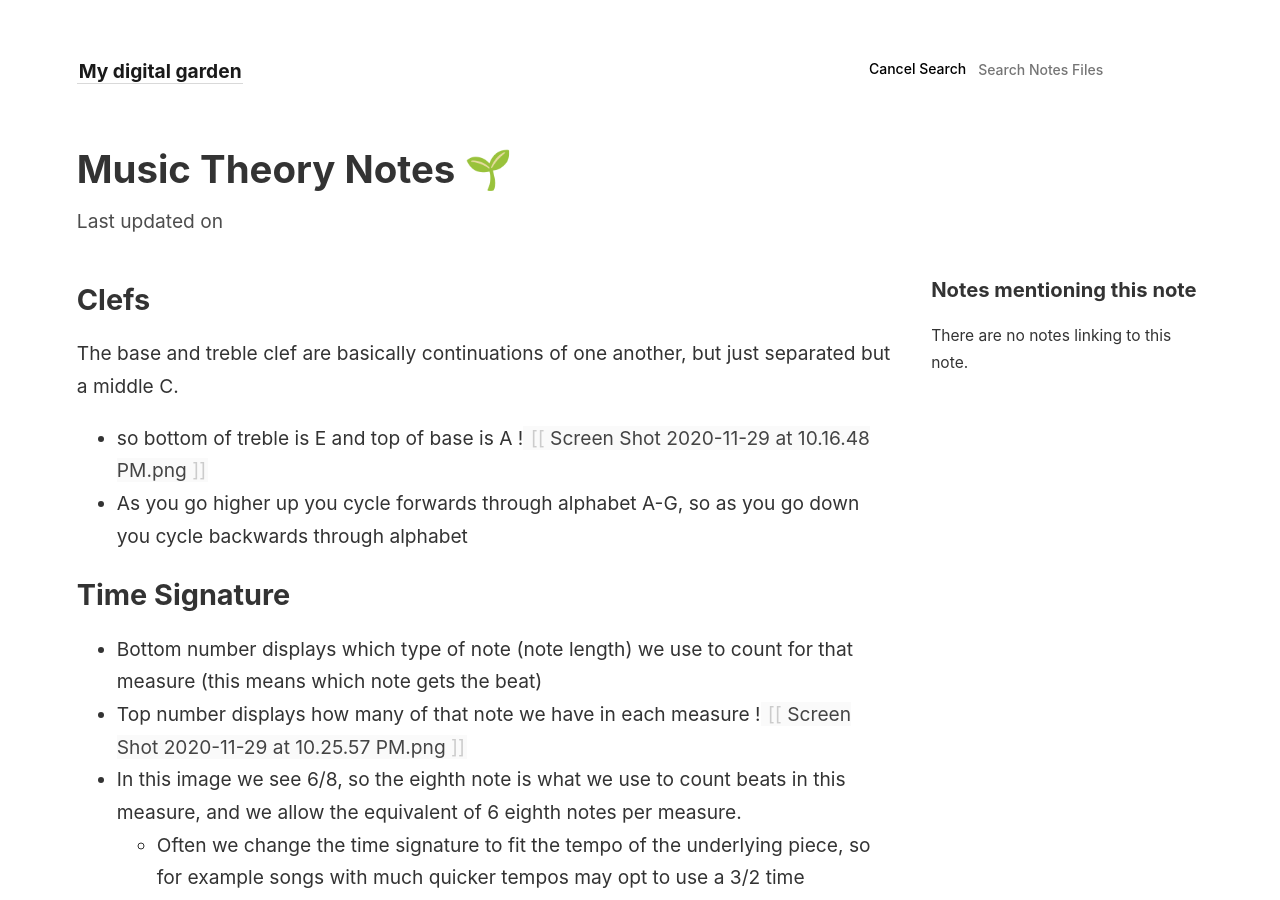
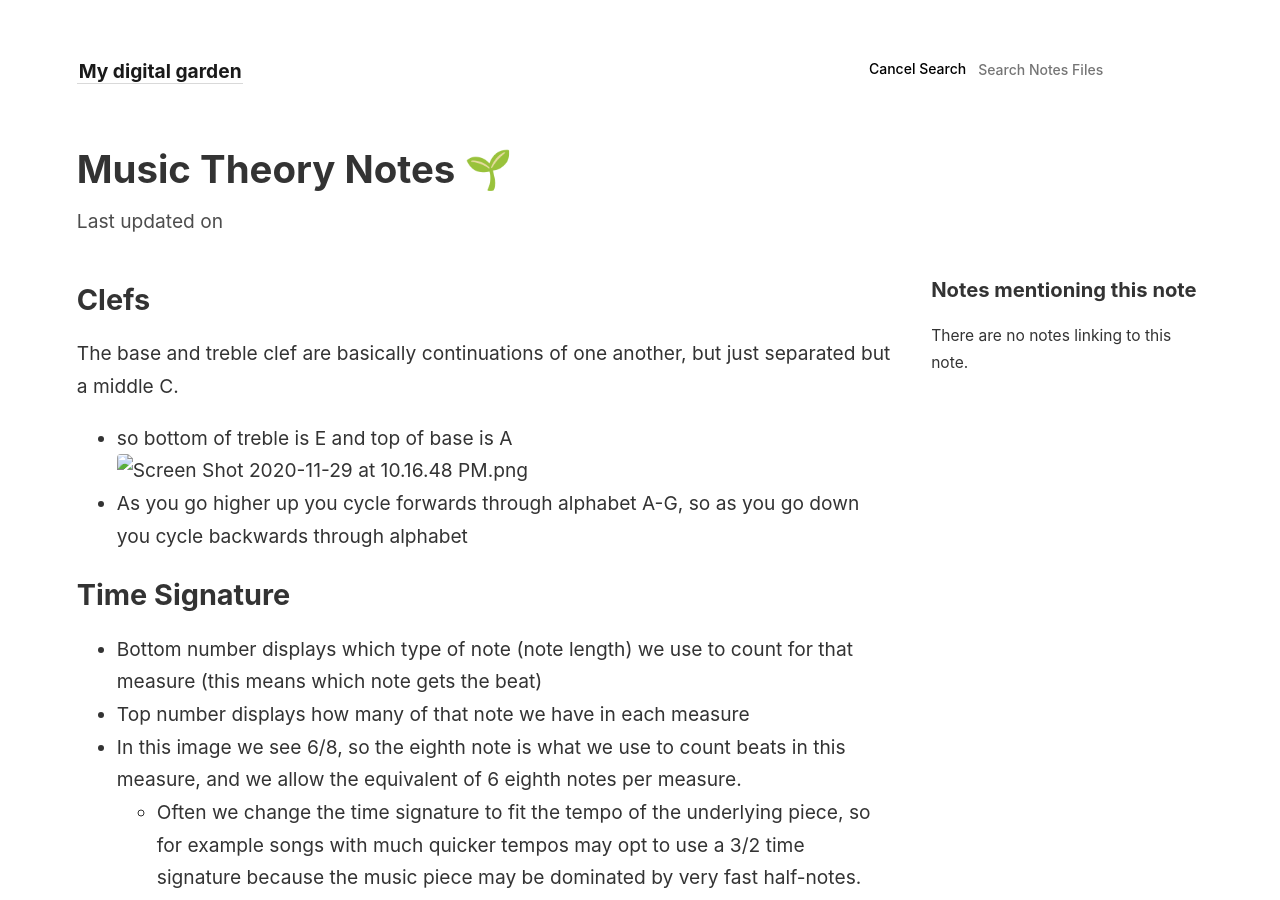
Before and after one commit to Mochael/digital_garden, a Jekyll site: the page built from _notes/Music Theory Notes.md, in a window 1280 px wide and 900 px high. Built offline with Jekyll 4.4.1, drawn with Linux system fonts in a browser that asks for light colours; some of the changed text lies outside the part shown.

Commit message:
trying to fix images

```diff
--- a/_notes/Music Theory Notes.md
+++ b/_notes/Music Theory Notes.md
@@ -6,23 +6,23 @@
 ## Clefs
 The base and treble clef are basically continuations of one another, but just separated but a middle C.
 - so bottom of treble is E and top of base is A
-![[Screen Shot 2020-11-29 at 10.16.48 PM.png]]
+![Screen Shot 2020-11-29 at 10.16.48 PM.png](Screen Shot 2020-11-29 at 10.16.48 PM.png)
 - As you go higher up you cycle forwards through alphabet A-G, so as you go down you cycle backwards through alphabet
 
 ## Time Signature
 - Bottom number displays which type of note (note length) we use to count for that measure (this means which note gets the beat)
 - Top number displays how many of that note we have in each measure
-![[Screen Shot 2020-11-29 at 10.25.57 PM.png]]
+![](Screen Shot 2020-11-29 at 10.25.57 PM.png)
 - In this image we see 6/8, so the eighth note is what we use to count beats in this measure, and we allow the equivalent of 6 eighth notes per measure.
 	- Often we change the time signature to fit the tempo of the underlying piece, so for example songs with much quicker tempos may opt to use a 3/2 time signature because the music piece may be dominated by very fast half-notes.
 	- If we keep the same tempo in a piece but switch from a measure with a 4/4 time signature to a 6/8 time signature, then we will spend different amounts of time in each measure. In the 1st measure we would stay there for 4 quarter note beats, but in the 2nd measure after the switch we would stay there for 6 eighth note beats (or 3 quarter note beats)
-![[Screen Shot 2020-11-29 at 10.47.25 PM.png]]
+![Screen Shot 2020-11-29 at 10.47.25 PM.png](Screen Shot 2020-11-29 at 10.47.25 PM.png)
 - When counting measures that aren't as straight forward you can count them in terms of quarter/dotted-quarter notes. The above example could be counted as: 1+2,2+2,3+2,4+....1 repeat
 
 # Scales
 ## Major Scale
 - A major scale is always constructed via the following formula after starting from the root (W is a whole step and h is a half step):
-![[Screen Shot 2020-12-01 at 9.07.58 PM.png]]
+![Screen Shot 2020-12-01 at 9.07.58 PM.png](Screen Shot 2020-12-01 at 9.07.58 PM.png)
 Here is the E Flat major scale:
 ![[Screen Shot 2020-12-01 at 9.09.39 PM.png]]
 
```
